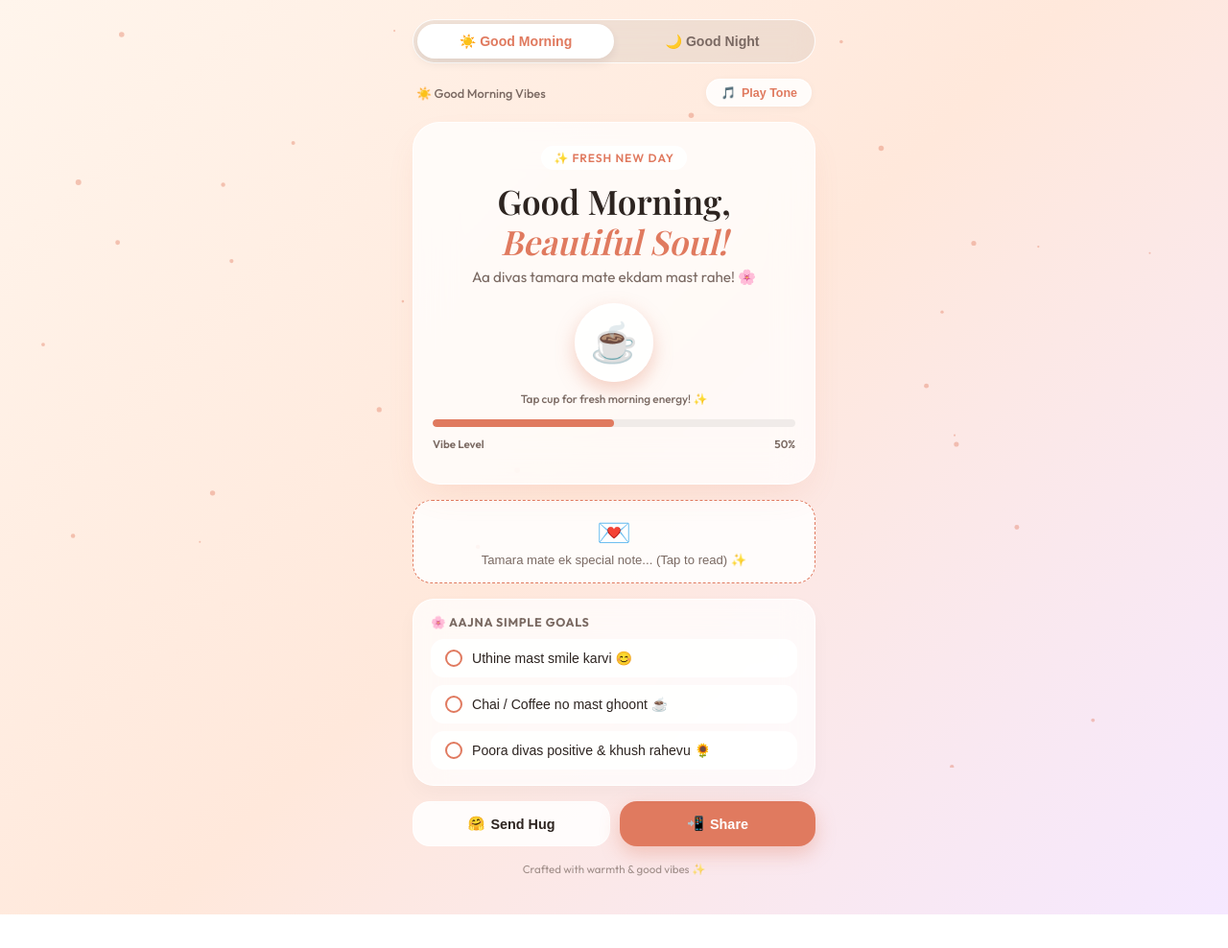
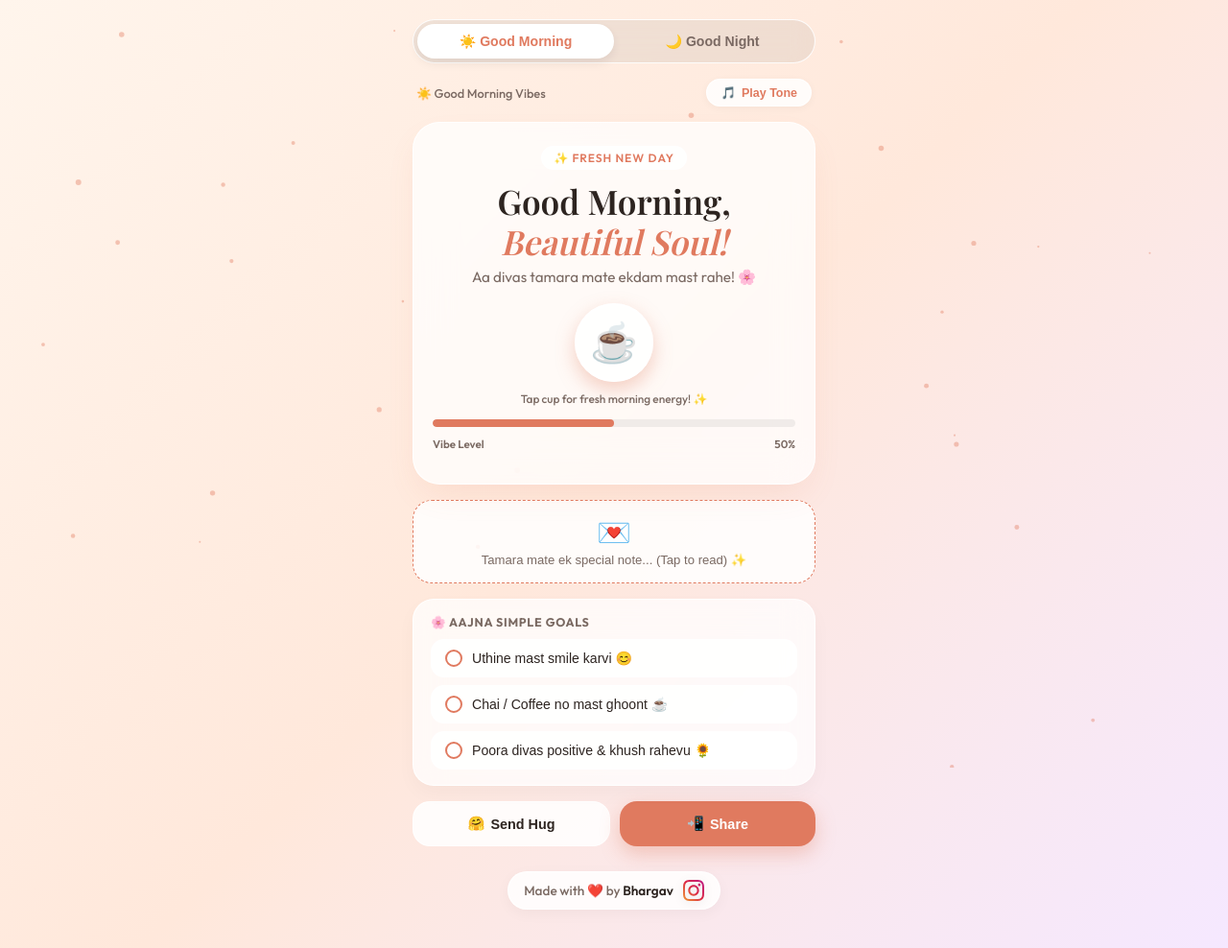
Before and after one commit to bhargavshyora/morning-and-night-wish, a plain HTML site: page index.html in a window 1280 px wide. Shown: the whole page at 96% size. Before the commit the page ends 953 px from the top, so only its background shows below. Drawn offline with nearby package versions, Linux system fonts and the light colour scheme; a web font is replaced by a local one.

Commit message:
Update index.html

```diff
--- a/index.html
+++ b/index.html
@@ -459,11 +459,54 @@
       }
     }
 
+    /* Footer & Instagram Credit */
     footer {
-      text-align: center;
-      font-size: 0.72rem;
+      display: flex;
+      flex-direction: column;
+      align-items: center;
+      justify-content: center;
+      gap: 8px;
+      margin-top: 10px;
+    }
+
+    .footer-credit {
+      display: inline-flex;
+      align-items: center;
+      gap: 10px;
+      font-size: 0.85rem;
+      font-weight: 500;
       color: var(--sub);
-      opacity: 0.7;
+      background: var(--item-bg);
+      border: 1px solid var(--card-border);
+      padding: 8px 16px;
+      border-radius: 99px;
+      backdrop-filter: blur(12px);
+      -webkit-backdrop-filter: blur(12px);
+      box-shadow: 0 4px 15px rgba(0,0,0,0.04);
+    }
+
+    .footer-credit strong {
+      color: var(--text);
+      font-weight: 600;
+    }
+
+    .insta-link {
+      display: inline-flex;
+      align-items: center;
+      justify-content: center;
+      transition: transform 0.25s cubic-bezier(0.34, 1.56, 0.64, 1);
+      text-decoration: none;
+    }
+
+    .insta-link:active {
+      transform: scale(0.88);
+    }
+
+    .insta-icon {
+      width: 22px;
+      height: 22px;
+      display: block;
+      filter: drop-shadow(0 2px 4px rgba(0,0,0,0.1));
     }
   </style>
 </head>
@@ -545,8 +588,25 @@
       </button>
     </div>
 
+    <!-- Footer with Name & Instagram Logo -->
     <footer>
-      Crafted with warmth & good vibes ✨
+      <div class="footer-credit">
+        <span>Made with ❤️ by <strong>Bhargav</strong></span>
+        <a href="https://www.instagram.com/bhargav_ahir_9082" target="_blank" rel="noopener noreferrer" class="insta-link" title="Instagram">
+          <svg class="insta-icon" viewBox="0 0 24 24">
+            <defs>
+              <linearGradient id="instaGrad" x1="0%" y1="100%" x2="100%" y2="0%">
+                <stop offset="0%" stop-color="#f09433"/>
+                <stop offset="25%" stop-color="#e6683c"/>
+                <stop offset="50%" stop-color="#dc2743"/>
+                <stop offset="75%" stop-color="#cc2366"/>
+                <stop offset="100%" stop-color="#bc1888"/>
+              </linearGradient>
+            </defs>
+            <path fill="url(#instaGrad)" d="M12 2.163c3.204 0 3.584.012 4.85.07 3.252.148 4.771 1.691 4.919 4.919.058 1.265.069 1.645.069 4.849 0 3.205-.012 3.584-.069 4.849-.149 3.225-1.664 4.771-4.919 4.919-1.266.058-1.644.07-4.85.07-3.204 0-3.584-.012-4.849-.07-3.26-.149-4.771-1.699-4.919-4.92-.058-1.265-.07-1.644-.07-4.849 0-3.204.013-3.583.07-4.849.149-3.227 1.664-4.771 4.919-4.919 1.266-.057 1.645-.069 4.849-.069zm0-2.163c-3.259 0-3.667.014-4.947.072-4.358.2-6.78 2.618-6.98 6.98-.059 1.281-.073 1.689-.073 4.948 0 3.259.014 3.668.072 4.948.2 4.358 2.618 6.78 6.98 6.98 1.281.058 1.689.072 4.948.072 3.259 0 3.668-.014 4.948-.072 4.354-.2 6.782-2.618 6.979-6.98.059-1.28.073-1.689.073-4.948 0-3.259-.014-3.667-.072-4.947-.196-4.354-2.617-6.78-6.979-6.98-1.281-.059-1.69-.073-4.949-.073zm0 5.838c-3.403 0-6.162 2.759-6.162 6.162s2.759 6.163 6.162 6.163 6.162-2.759 6.162-6.163c0-3.403-2.759-6.162-6.162-6.162zm0 10.162c-2.209 0-4-1.79-4-4 0-2.209 1.791-4 4-4s4 1.791 4 4c0 2.21-1.791 4-4 4zm6.406-11.845c-.796 0-1.441.645-1.441 1.44s.645 1.44 1.441 1.44c.795 0 1.439-.645 1.439-1.44s-.644-1.44-1.439-1.44z"/>
+          </svg>
+        </a>
+      </div>
     </footer>
   </div>
 
@@ -554,7 +614,7 @@
     let currentMode = 'morning';
     let energyLevel = 50;
 
-    // Web Audio Synthesizer (Works reliably on iOS when user taps)
+    // Web Audio Synthesizer
     let audioCtx = null;
     let isPlaying = false;
     let toneTimer = null;
```
